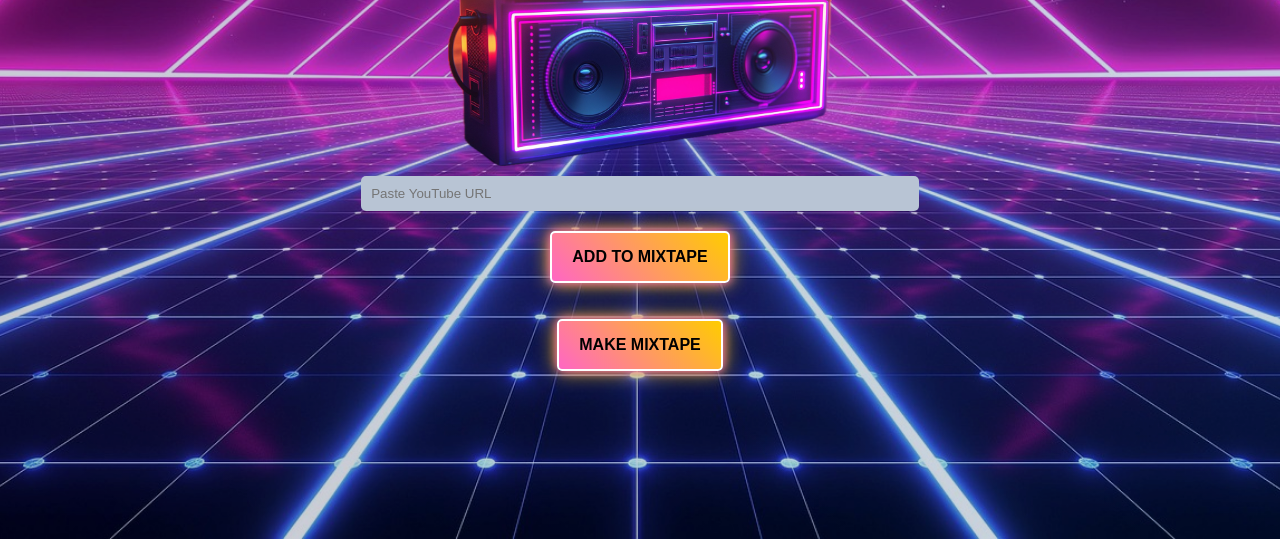
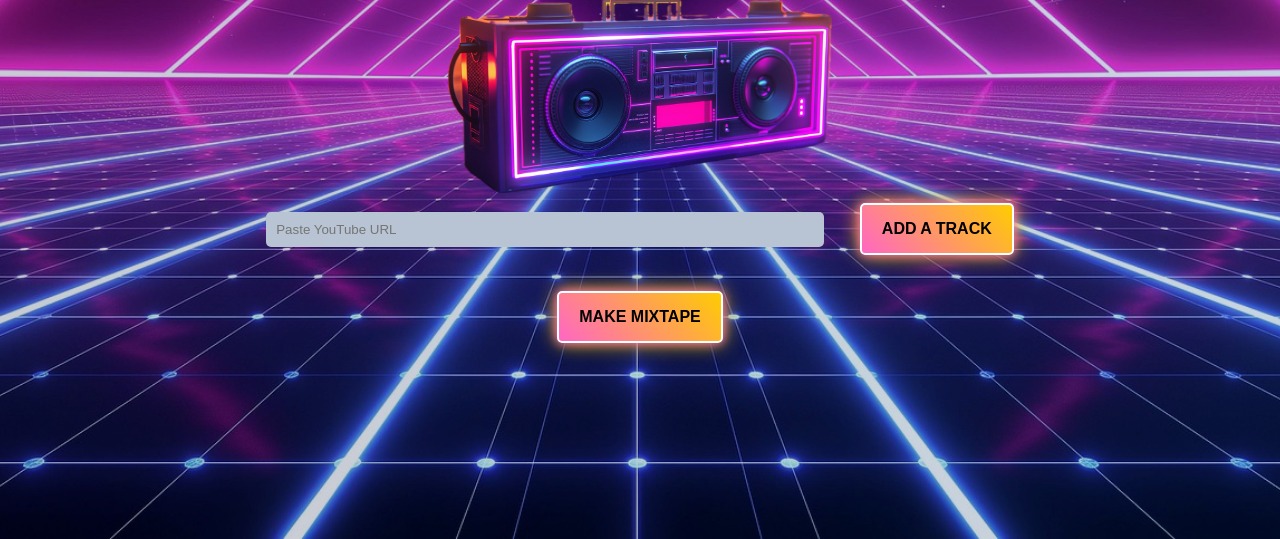
Before and after one commit to adamconkle/mixtape, a plain HTML site: page index.html in a window 1280 px wide. Shown: the part 261-800 px from the top of the page. Drawn offline with Linux system fonts and the light colour scheme.

Commit message:
Update index.html

```diff
--- a/index.html
+++ b/index.html
@@ -18,7 +18,7 @@
         <h1>Make a Mixtape</h1>
         <img src="boombox.png" alt="boombox" width="50%">
         <input type="text" id="videoUrl" placeholder="Paste YouTube URL">
-        <button onclick="addVideo()">Add to Mixtape</button>
+        <button onclick="addVideo()">Add a Track</button>
         <ul class="playlist" id="playlist"></ul>
         <button onclick="makePlaylist()">Make Mixtape</button>
     </div>
```
